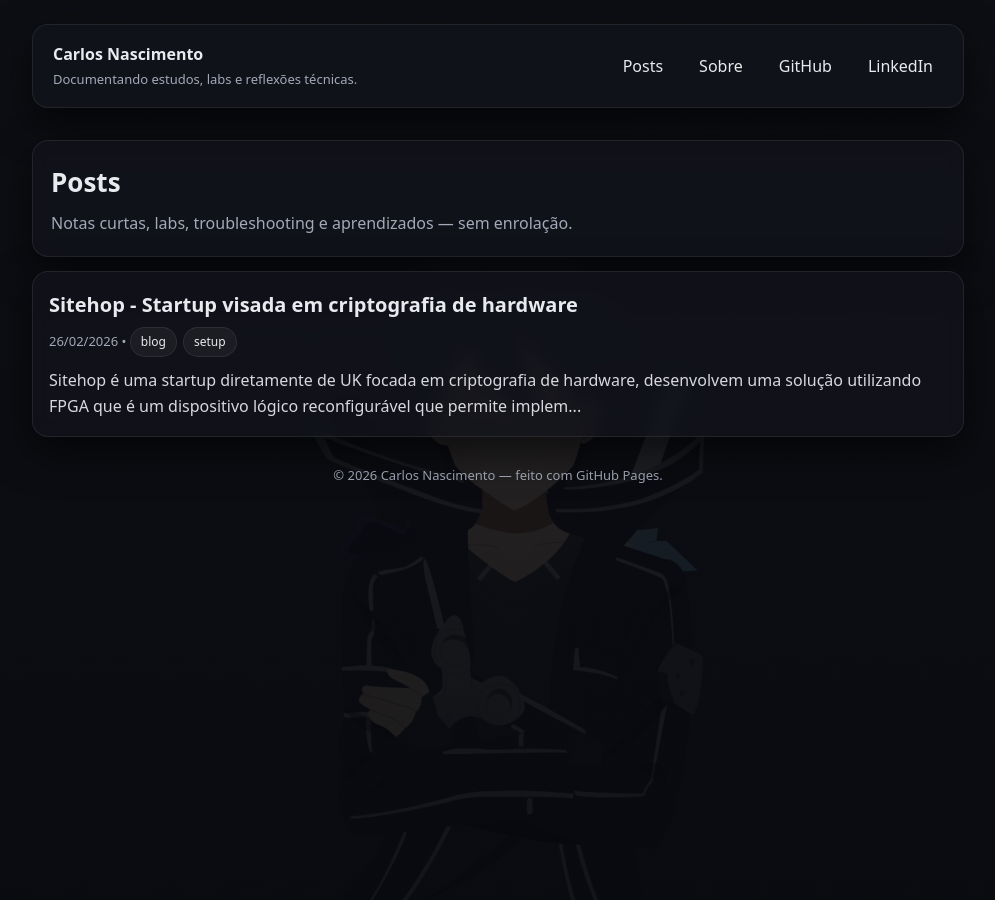
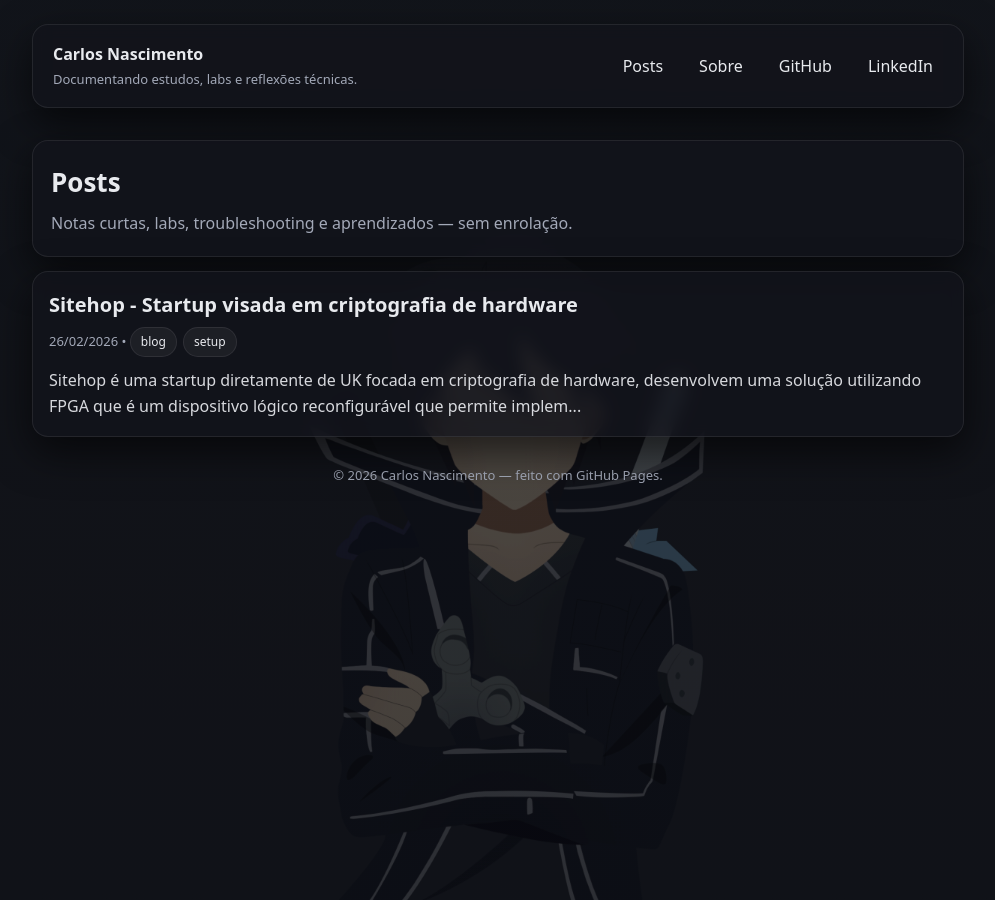
Before and after one commit to carloskyle/carloskyle.github.io, a Jekyll site: the page built from index.md, in a window 1280 px wide. Shown: the whole page, without its empty margins (142-1137 px from the left). Built offline with Jekyll 4.4.1, drawn with Linux system fonts in a browser that asks for light colours.

Commit message:
Update style.css

```diff
--- a/assets/css/style.css
+++ b/assets/css/style.css
@@ -248,3 +248,22 @@ a, a:visited{
     opacity: 0.22;
   }
 }
+
+/* Background global via pseudo-elemento (mobile-safe) */
+body::before{
+  content:"";
+  position: fixed;
+  inset: 0;
+  background-image: var(--page-bg);
+  background-size: cover;
+  background-position: center 70%; /* puxa pra parte de baixo */
+  background-repeat: no-repeat;
+  opacity: 0.18;
+  pointer-events: none;
+  z-index: -1;
+}
+
+/* Mantém seus efeitos/gradients no body sem "apagar" a imagem */
+body{
+  position: relative;
+}
```
